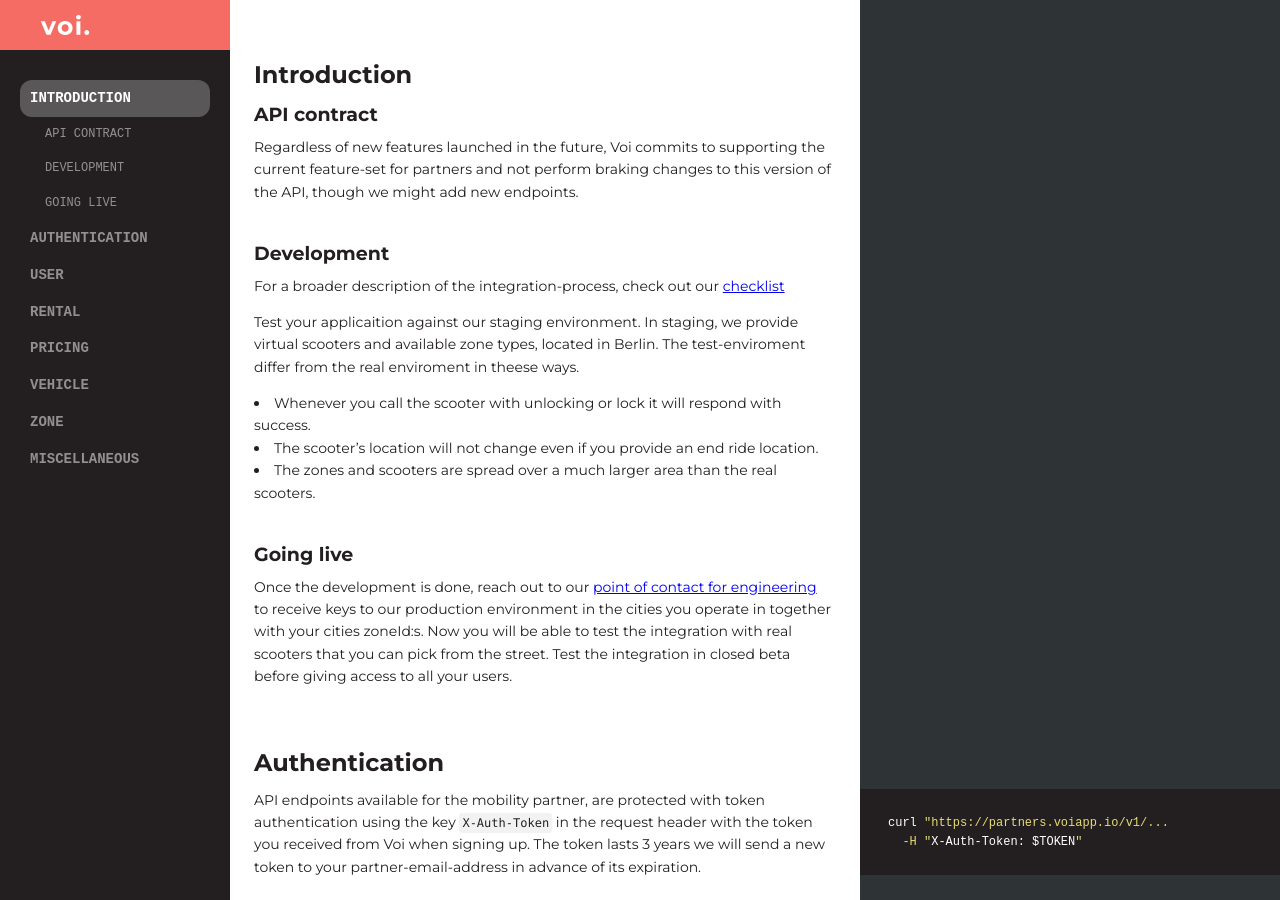
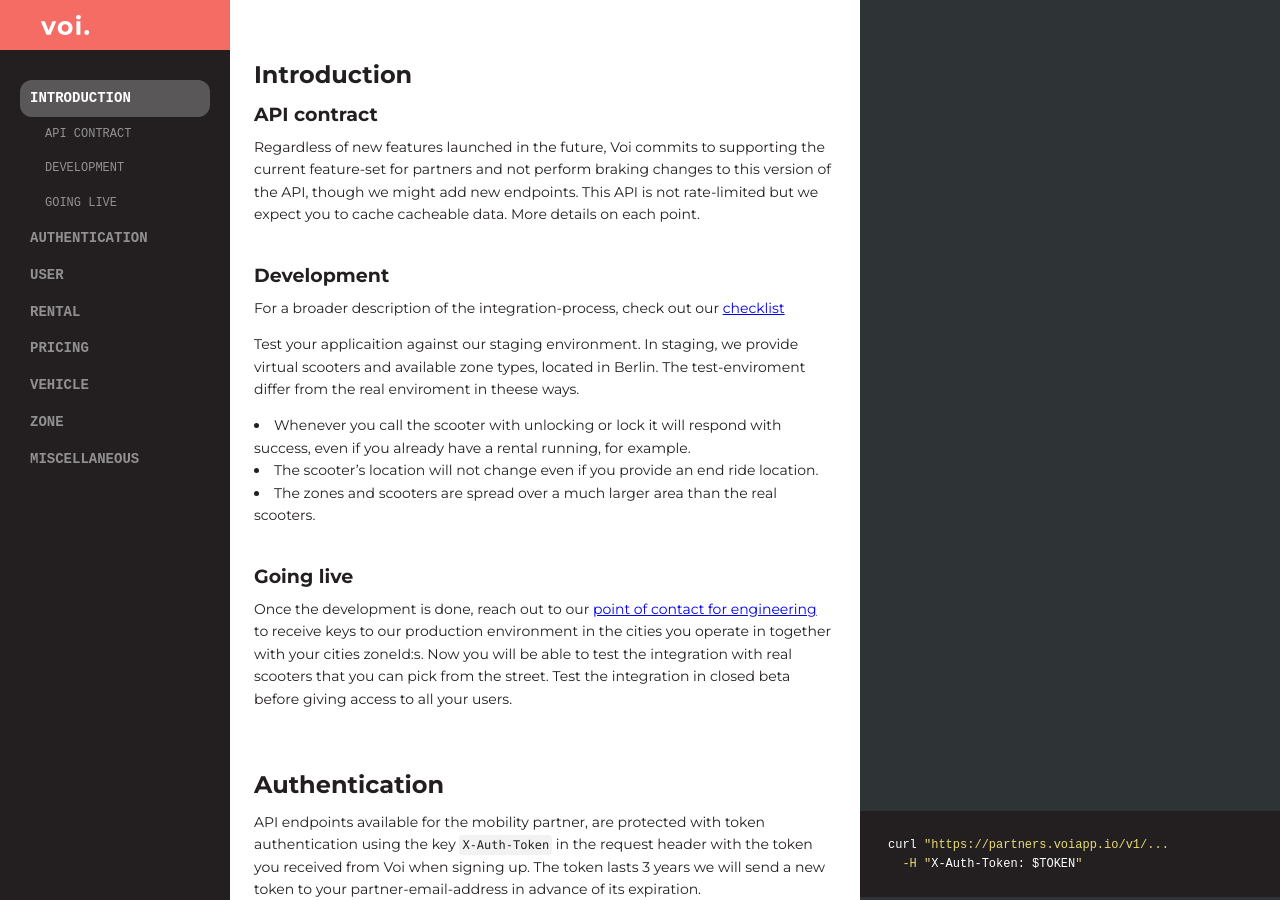
Before and after one commit to voi-api/voi-api.github.io, a Jekyll site: the page built from maas-pro.md, in a window 1280 px wide and 900 px high. Built offline with Jekyll 4.4.1, drawn with Linux system fonts in a browser that asks for light colours; some web fonts are replaced; some of the changed text lies outside the part shown.

Commit message:
clarifications.

````diff
--- a/maas-pro.md
+++ b/maas-pro.md
@@ -7,14 +7,14 @@ description: A deep integration API, used for completing full user journeys.
 ---
 # Introduction
 ## API contract
-Regardless of new features launched in the future, Voi commits to supporting the current feature-set for partners and not perform braking changes to this version of the API, though we might add new endpoints.
+Regardless of new features launched in the future, Voi commits to supporting the current feature-set for partners and not perform braking changes to this version of the API, though we might add new endpoints. This API is not rate-limited but we expect you to cache cacheable data. More details on each point.
 
 ## Development
 For a broader description of the integration-process, check out our [checklist](/checklist/)
 
 Test your applicaition against our staging environment. In staging, we provide virtual scooters and available zone types, located in Berlin. The test-enviroment differ from the real enviroment in theese ways.
 
-* Whenever you call the scooter with unlocking or lock it will respond with success.
+* Whenever you call the scooter with unlocking or lock it will respond with success, even if you already have a rental running, for example.
 * The scooter's location will not change even if you provide an end ride location.
 * The zones and scooters are spread over a much larger area than the real scooters.
 
@@ -694,7 +694,7 @@ curl https://partners.voiapp.io/v1/vehicles/?zoneID=9
 }
 ```
 
-To be able to start a rental or get pricing, the vehicle which is subject to the rental or the pricing needs to be referenced with its id.  To discover the set of vehicles available for rental, the zone id needs to be provided. Only vehicles available for rental will be part of the response. We recommend updating the vechile model every 7 seconds.
+To be able to start a rental or get pricing, the vehicle which is subject to the rental or the pricing needs to be referenced with its id. Only vehicles available for rental will be part of the response. We recommend updating the vechile model every 7 seconds. There is no technical limit to the number of vechiles in a Zone.
 
 
 ### HTTPS request
````
Also changed, not shown: other parts of maas-pro.md (+2 -2 lines).
